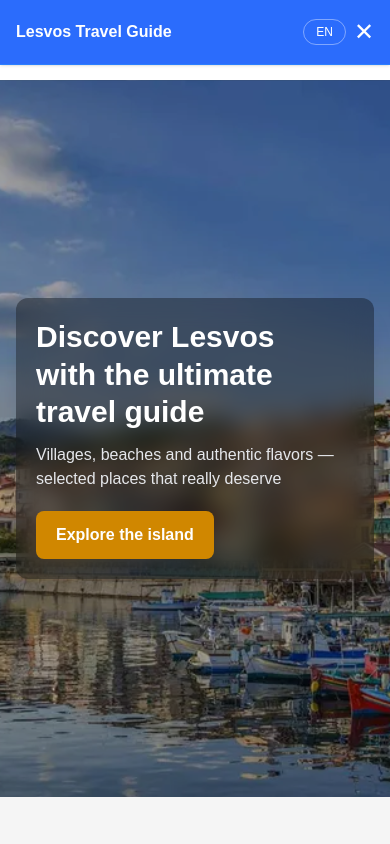
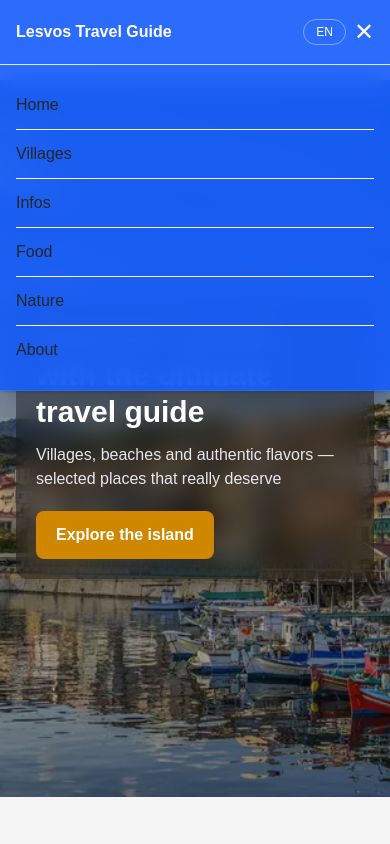
Before and after one commit to amamouridis06/lesvos-travel-guide, a Next.js app: page / in a window 390 px wide. Both pictures are taken after a click on the button "Toggle menu". Shown: the top 844 px of the page. Built offline with nearby package versions, Linux system fonts and the light colour scheme.

Commit message:
Update NavBar.tsx

```diff
--- a/components/NavBar.tsx
+++ b/components/NavBar.tsx
@@ -84,7 +84,7 @@ export default function NavBar() {
 
       {/* Mobile Menu */}
       {mobileOpen && (
-        <div className="hidden md:flex items-center space-x-8 text-sm font-medium text-white bg-blue-600/90 backdrop-blur-md">
+        <div className="md:hidden bg-blue/90 border-t border-blue-100 shadow-lg">
           <div className="max-w-6xl mx-auto px-4 py-4 flex flex-col">
             <Link
               href="/"
```
